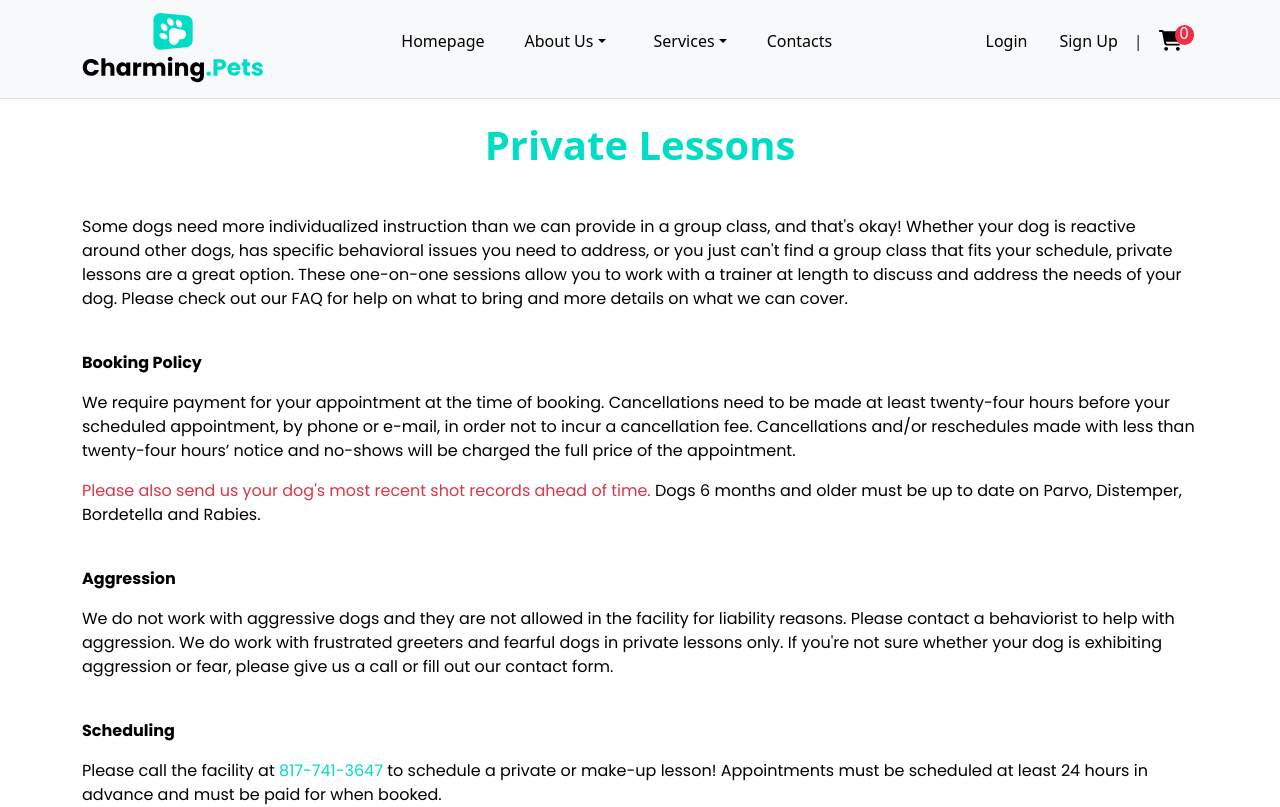
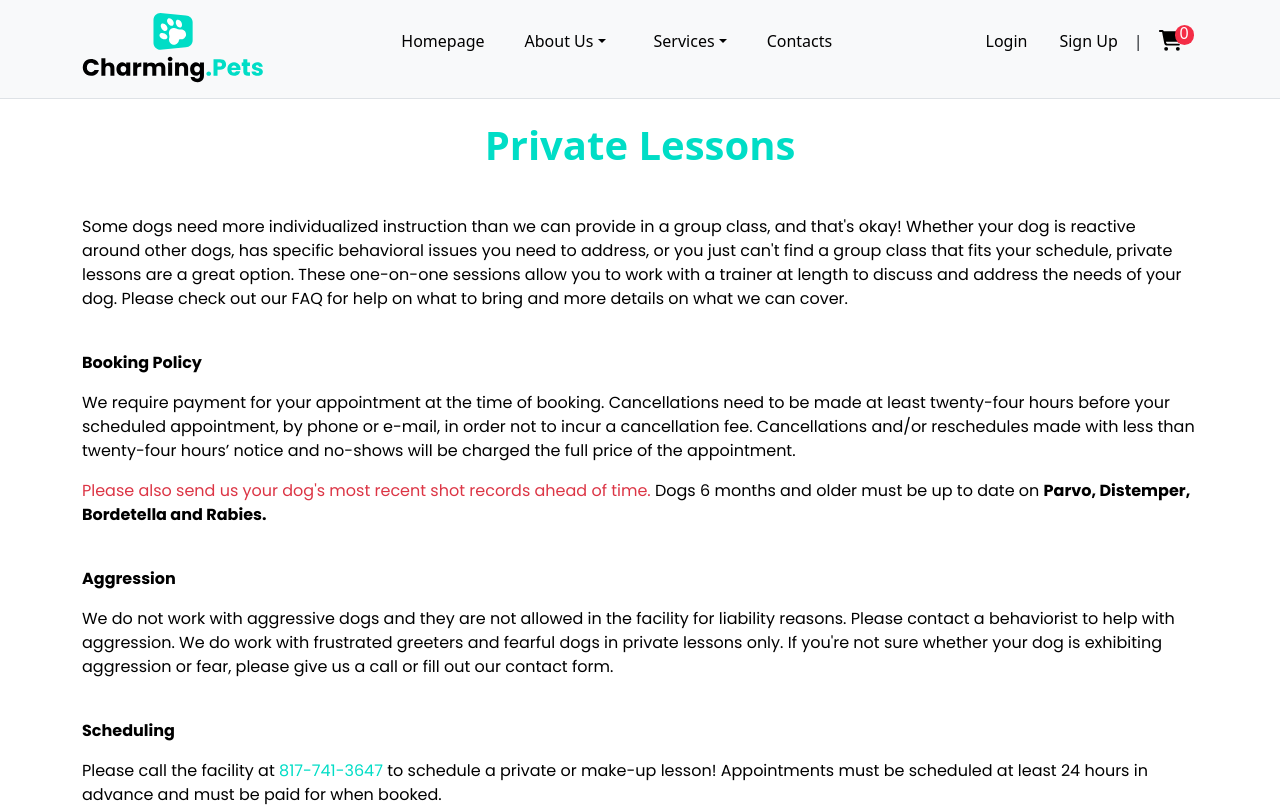
Before and after one commit to LightLotus/group-3-nickel-capstone, a React (Create React App) app: page /privatelessons in a window 1280 px wide. Shown: the top 807 px of the page. Built offline with nearby package versions, Linux system fonts and the light colour scheme.

Commit message:
update private lesson

```diff
--- a/src/pages/PrivateLessons.js
+++ b/src/pages/PrivateLessons.js
@@ -14,7 +14,7 @@ const PrivateLessons = () => {
     <p><b>Booking Policy</b></p>
     <p>We require payment for your appointment at the time of booking. Cancellations need to be made at least twenty-four hours before your scheduled appointment, by phone or e-mail, in order not to incur a cancellation fee.
       Cancellations and/or reschedules made with less than twenty-four hours’ notice and no-shows will be charged the full price of the appointment.</p>
-    <p><span className="text-danger">Please also send us your dog's most recent shot records ahead of time. </span>Dogs 6 months and older must be up to date on Parvo, Distemper, Bordetella and Rabies.</p>
+    <p><span className="text-danger">Please also send us your dog's most recent shot records ahead of time. </span>Dogs 6 months and older must be up to date on <b>Parvo, Distemper, Bordetella and Rabies.</b></p>
     <br></br>
     <p><b>Aggression</b></p>
     <p>We do not work with aggressive dogs and they are not allowed in the facility for liability reasons.
```
